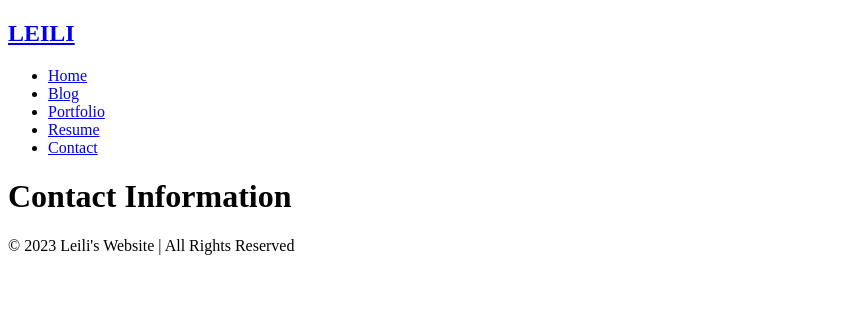
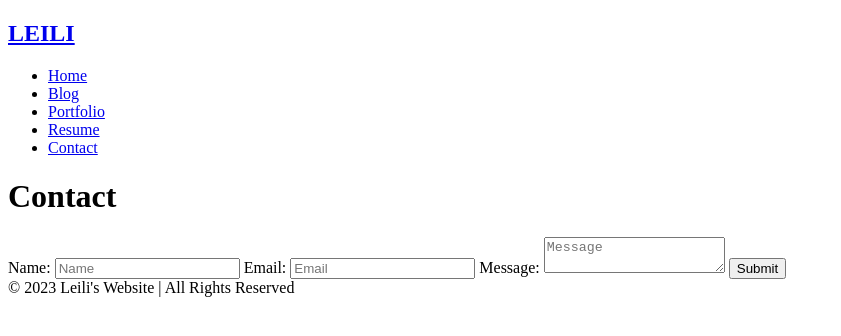
Before and after one commit to leili2000/leili2000.github.io, a plain HTML site: page contact.html in a window 1280 px wide. Shown: the whole page, without its empty margins (0-841 px from the left). Drawn offline with Linux system fonts and the light colour scheme.

Commit message:
feat: added form to contact.html

```diff
--- a/contact.html
+++ b/contact.html
@@ -15,7 +15,21 @@
       </ul>
     </nav>
     <main>
-      <h1 class="page-title">Contact Information</h1>
+      <h1 class="page-title">Contact</h1>
+      <form id="contact-form">
+        <label for="name">Name:</label>
+        <input type="text" id="name" placeholder="Name" required />
+        <label for="email">Email:</label>
+        <input type="email" id="email" placeholder="Email" required />
+        <label for="message">Message:</label>
+        <textarea
+          id="message"
+          name="message"
+          placeholder="Message"
+          required
+        ></textarea>
+        <input type="submit" value="Submit" />
+      </form>
     </main>
     <footer class="footer">© 2023 Leili's Website | All Rights Reserved</footer>
   </body>
```
